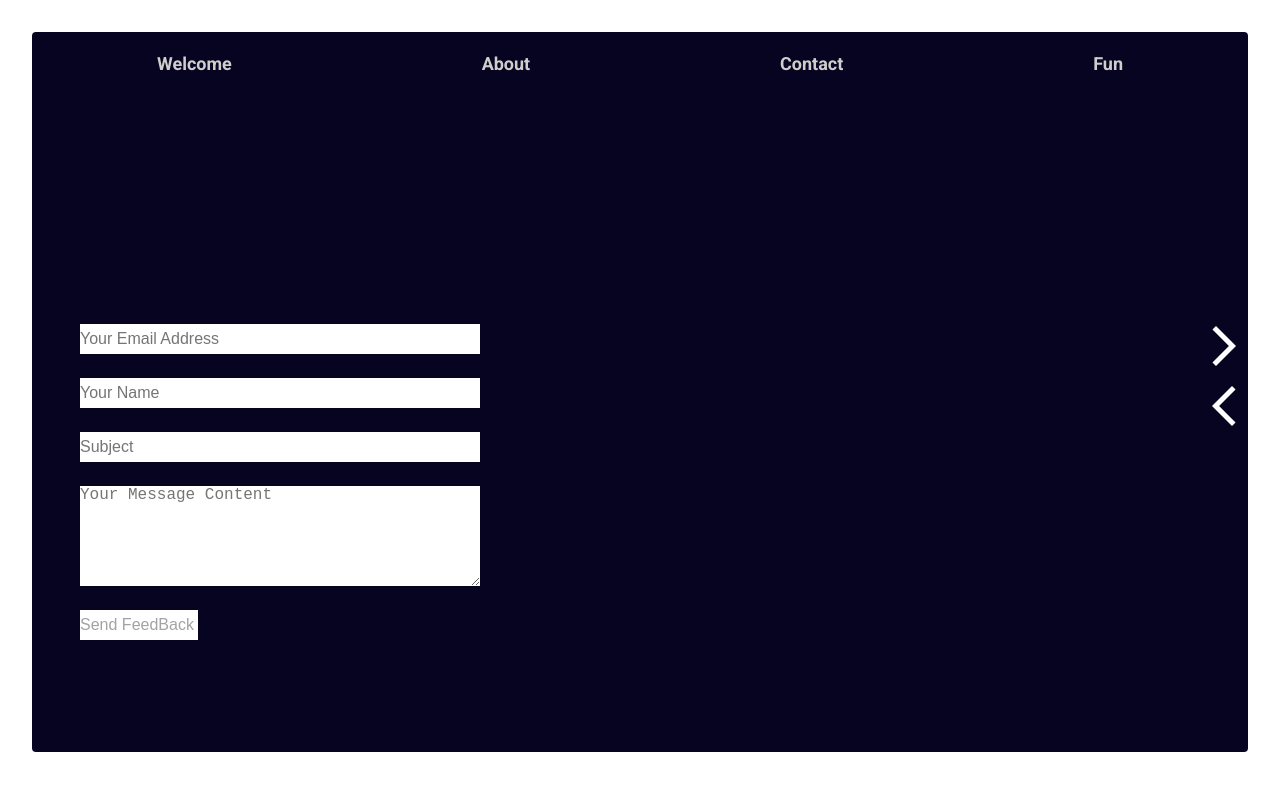
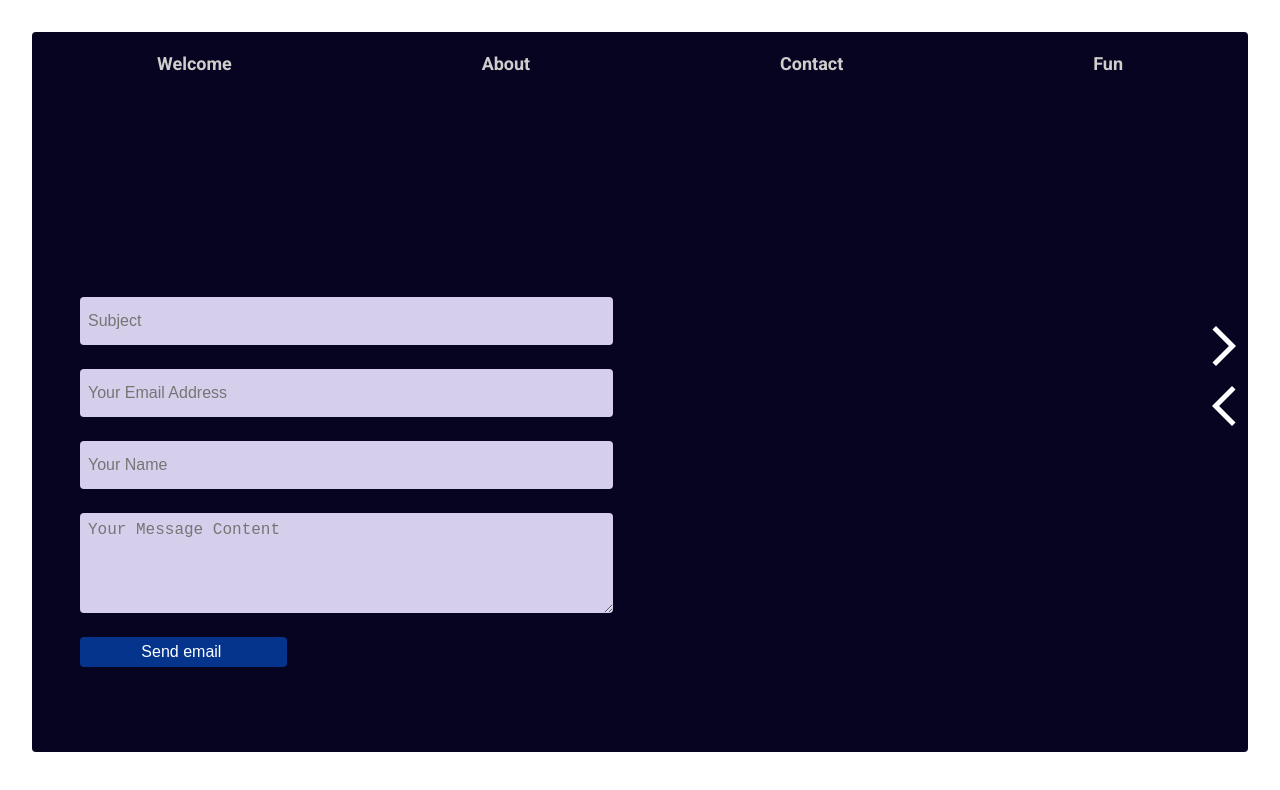
Before and after one commit to C4-AnasAlkhamis/portfolio, a React (Create React App) app in the folder protifilio/: page /welcome in a window 1280 px wide. Both pictures are taken after a click on the icon 1224 px from the left and 352 px from the top of the page. Shown: the top 790 px of the page. Built offline with nearby package versions, Linux system fonts and the light colour scheme.

Commit message:
contact  component sending email

```diff
--- a/protifilio/package.json
+++ b/protifilio/package.json
@@ -3,6 +3,7 @@
   "version": "0.1.0",
   "private": true,
   "dependencies": {
+    "@emailjs/browser": "^3.4.0",
     "@testing-library/jest-dom": "^5.16.2",
     "@testing-library/react": "^12.1.3",
     "@testing-library/user-event": "^13.5.0",
--- a/protifilio/src/component/contact/Contact.jsx
+++ b/protifilio/src/component/contact/Contact.jsx
@@ -1,69 +1,114 @@
 import "./contact.css";
 
-// import emailjs from "emailjs-com";
-
+import emailjs from "@emailjs/browser";
+import { useRef, useState } from "react";
 const Contact = () => {
-  //   const sendEmail = (e) => {
-  //     sendFeedBack();
-  //     emailjs
-  //       .sendForm(
-  //         "service_0c3knvt",
-  //         "template_02ihw4s",
-  //         form.current,
-  //         "user_HpGxyEqePdddiz4DOkw1R"
-  //       )
-  //       .then(
-  //         (result) => {
-  //         },
-  //         (error) => {}
-  //       );
-  //   };
-
+  const form = useRef();
+  const [email, setEmail] = useState("");
+  const [subject, setSubject] = useState("");
+  const [name, setName] = useState("");
+  const [message, setMessage] = useState("");
+  const [loading, setLoading] = useState(false);
+  const sendEmail = (e) => {
+    e.preventDefault();
+    setLoading(!loading);
+    emailjs
+      .sendForm(
+        "service_hh9kjvr",
+        "template_1v4eifn",
+        form.current,
+        "dRH2DGYZs7prv3I0H"
+      )
+      .then(
+        (result) => {
+          setEmail("");
+          setSubject("");
+          setName("");
+          setMessage("");
+          setLoading(false);
+        },
+        (error) => {}
+      );
+  };
   return (
     <>
-        <form
-          className="feedbackForm"
-          // ref={form} onSubmit={sendEmail}
-        >
+      <div className="center">
+        <form className="emailForm" ref={form} onSubmit={sendEmail}>
           <input
-            id="sendBtn3"
+            type="text"
+            placeholder="Subject"
+            name="subject"
+            value={subject}
+            onChange={(e) => {
+              setSubject(e.target.value);
+            }}
+          />
+          <input
             type="email"
             placeholder="Your Email Address"
             name="email"
-            // onChange={(e) => {
-            //   setEmail(e.target.value);
-            // }}
+            value={email}
+            onChange={(e) => {
+              setEmail(e.target.value);
+            }}
           />
           <input
-            id="sendBtn2"
             type="text"
             placeholder="Your Name"
             name="name"
-            // onChange={(e) => {
-            //   setName(e.target.value);
-            // }}
+            value={name}
+            onChange={(e) => {
+              setName(e.target.value);
+            }}
           />
+
+          <textarea
+            placeholder="Your Message Content"
+            name="message"
+            value={message}
+            onChange={(e) => {
+              setMessage(e.target.value);
+            }}
+          />
+
           <input
-            id="sendBtn1"
-            type="text"
-            placeholder="Subject"
-            name="subject"
-            // onChange={(e) => {
-            //   setSubject(e.target.value);
-            // }}
+            style={{ opacity: `${loading ? 0 : 1}` }}
+            id="sendBtn5"
+            type="submit"
+            value="Send email "
           />
-          <textarea
-            id="sendBtn4"
-            placeholder="Your Message Content"
-            cols="80"
-            rows="10"
-            name="message"
-            // onChange={(e) => {
-            //   setFeedback(e.target.value);
-            // }}
-          />
-          <input id="sendBtn5" type="submit" value="Send FeedBack " />
         </form>
+        {loading ? (
+          <div className="loadingio-spinner-blocks-flmttbazwc5">
+            <div className="ldio-9c1aqzrcjvl">
+              <div
+                style={{ left: "38px", top: "38px", animationDelay: "0s" }}
+              ></div>
+              <div
+                style={{ left: "80px", top: "38px", animationDelay: "0.125s" }}
+              ></div>
+              <div
+                style={{ left: "122px", top: "38px", animationDelay: "0.25s" }}
+              ></div>
+              <div
+                style={{ left: "38px", top: "80px", animationDelay: "0.875s" }}
+              ></div>
+              <div
+                style={{ left: "122px", top: "80px", animationDelay: "0.375s" }}
+              ></div>
+              <div
+                style={{ left: "38px", top: "122px", animationDelay: "0.75s" }}
+              ></div>
+              <div
+                style={{ left: "80px", top: "122px", animationDelay: "0.625s" }}
+              ></div>
+              <div
+                style={{ left: "122px", top: "122px", animationDelay: "0.5s" }}
+              ></div>
+            </div>
+          </div>
+        ) : null}
+      </div>
     </>
   );
 };
--- a/protifilio/src/component/contact/contact.css
+++ b/protifilio/src/component/contact/contact.css
@@ -1,35 +1,84 @@
-.feedbackForm {
+.center {
+  display: flex;
+  align-items: center;
+  justify-content: flex-start;
+}
+.emailForm {
   height: 100vh;
   display: flex;
   flex-direction: column;
   justify-content: center;
   align-items: flex-start;
   gap: 1.5rem;
-  color: #d0cdcd;
   padding-left: 3rem;
   width: 50vw;
 }
 
-.feedbackForm input {
-  width: 400px;
+.emailForm input {
   height: 30px;
   font-size: 1rem;
   border: none;
-  background-color: white;
-  color: rgb(163, 163, 163);
-  border: none;
+  color: #060420;
+  background-color: #d6cfec;
+  border-radius: 4px;
+  padding: 1.5rem 0.5rem;
+  width: 90%;
 }
 
-.feedbackForm textarea {
-  width: 400px;
+.emailForm textarea {
+  padding: 0.5rem;
+  border-radius: 4px;
   height: 100px;
   font-size: 1rem;
+  color: #060420;
+  width: 90%;
   border: none;
-  background-color: white;
+  background-color: #d6cfec;
 }
 
-#sendBtn5,
-.feedbackForm button {
-  width: 20%;
+#sendBtn5 {
+  padding: 0 1rem;
+  width: 35%;
   cursor: pointer;
+  background-color: #05348d;
+  color: #ffffff;
 }
+
+@keyframes ldio-9c1aqzrcjvl {
+  0% {
+    background: #ffffff;
+  }
+  12.5% {
+    background: #ffffff;
+  }
+  12.625% {
+    background: #060420;
+  }
+  100% {
+    background: #ffffff;
+  }
+}
+.ldio-9c1aqzrcjvl div {
+  position: absolute;
+  width: 40px;
+  height: 40px;
+  background: #060420;
+  animation: ldio-9c1aqzrcjvl 1s linear infinite;
+}
+.loadingio-spinner-blocks-flmttbazwc5 {
+  width: 200px;
+  height: 200px;
+  display: inline-block;
+  overflow: hidden;
+  /* background: #ffffff; */
+}
+.ldio-9c1aqzrcjvl {
+  width: 100%;
+  height: 100%;
+  transform: translateZ(0) scale(1);
+  backface-visibility: hidden;
+  transform-origin: 0 0;
+}
+.ldio-9c1aqzrcjvl div {
+  box-sizing: content-box;
+}
```
Also changed, not shown: 1 other file (tests, documents, lock files or other folders).
